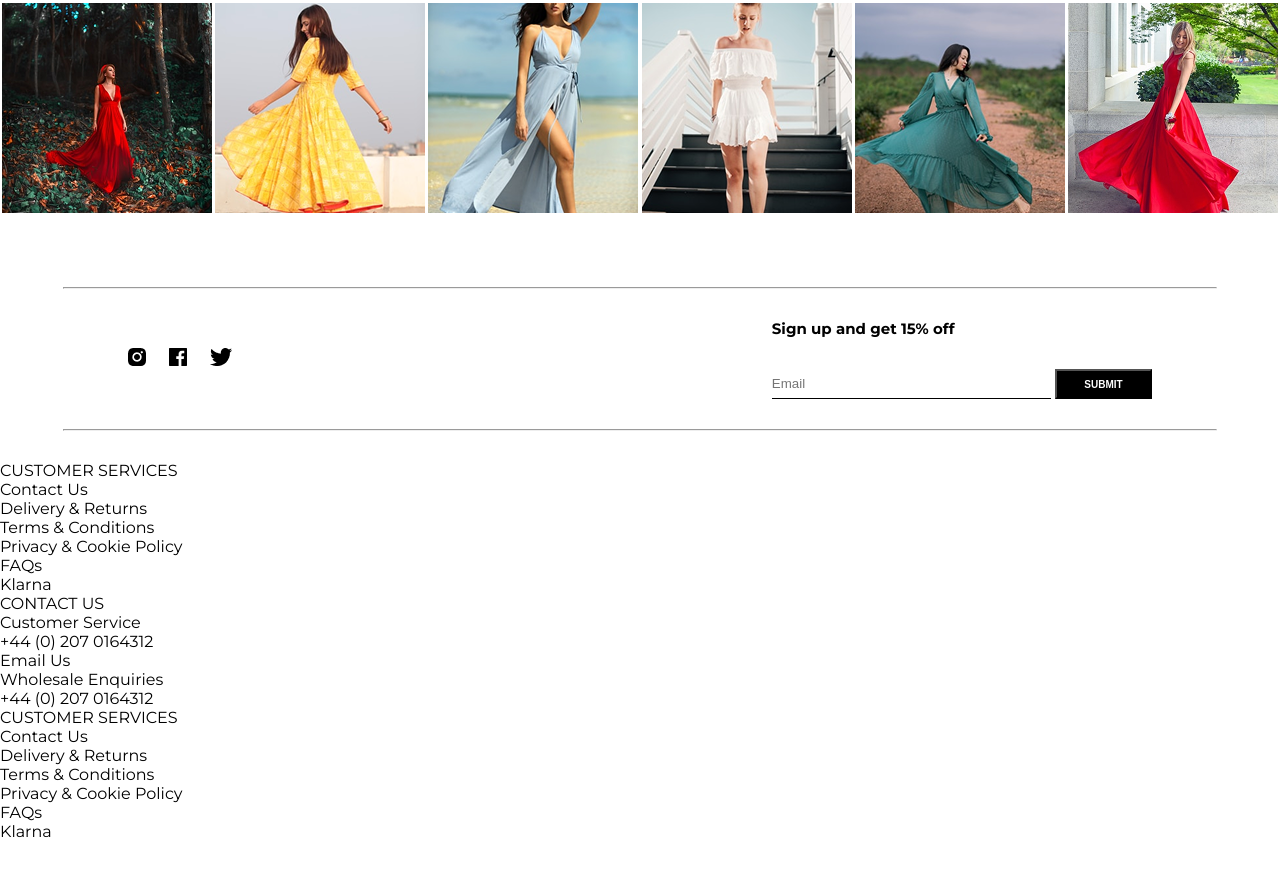
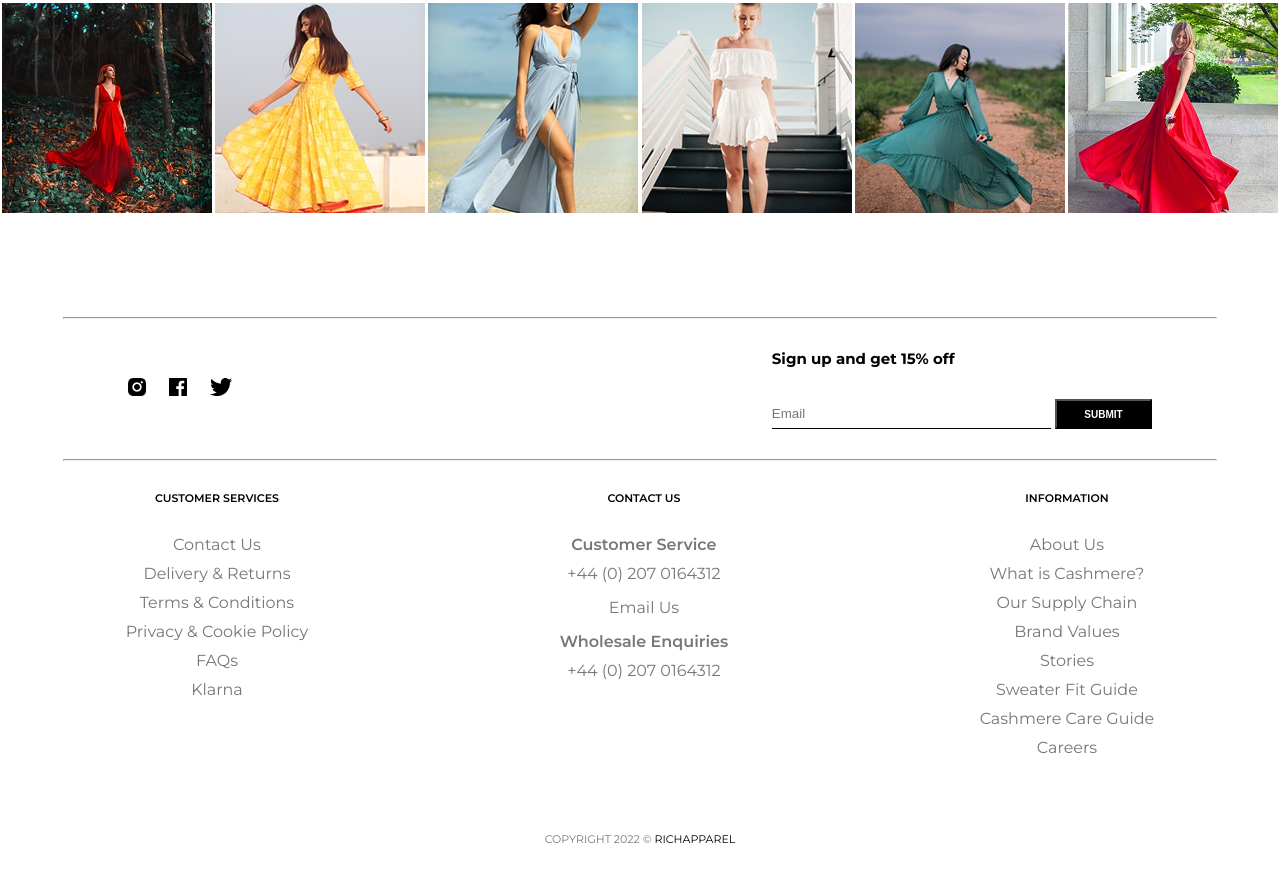
Before and after one commit to nafizfuad1/ecommerce, a plain HTML site: page index.html in a window 1280 px wide. Shown: the part 1927-2809 px from the top of the page. Before the commit the page ends 2768 px from the top, so only its background shows below. Drawn offline with nearby package versions, Linux system fonts and the light colour scheme.

Commit message:
footer added

```diff
--- a/index.html
+++ b/index.html
@@ -148,8 +148,9 @@
       </div>
       <hr />
       <!-- footer center content  -->
+      <div class="footer-main">
         <div class="footer-start">
-        <p>CUSTOMER SERVICES</p>
+          <p class="footer-caption">CUSTOMER SERVICES</p>
           <ul>
             <li>Contact Us</li>
             <li>Delivery & Returns</li>
@@ -160,25 +161,31 @@
           </ul>
         </div>
         <div class="footer-center">
-        <p>CONTACT US</p>
+          <p class="footer-caption">CONTACT US</p>
           <ul>
-          <li>Customer Service</li>
+            <li class="contact">Customer Service</li>
             <li>+44 (0) 207 0164312</li>
-          <li>Email Us</li>
-          <li>Wholesale Enquiries</li>
+            <li id="email">Email Us</li>
+            <li class="contact">Wholesale Enquiries</li>
             <li>+44 (0) 207 0164312</li>
           </ul>
         </div>
         <div class="footer-end">
-        <p>CUSTOMER SERVICES</p>
+          <p class="footer-caption">INFORMATION</p>
           <ul>
-          <li>Contact Us</li>
-          <li>Delivery & Returns</li>
-          <li>Terms & Conditions</li>
-          <li>Privacy & Cookie Policy</li>
-          <li>FAQs</li>
-          <li>Klarna</li>
+            <li>About Us</li>
+            <li>What is Cashmere?</li>
+            <li>Our Supply Chain</li>
+            <li>Brand Values</li>
+            <li>Stories</li>
+            <li>Sweater Fit Guide</li>
+            <li>Cashmere Care Guide</li>
+            <li>Careers</li>
           </ul>
+        </div>
+      </div>
+      <div class="copyright">
+        <p><span class="copy">COPYRIGHT 2022 ©</span> RICHAPPAREL</p>
       </div>
     </footer>
 
--- a/style.css
+++ b/style.css
@@ -139,6 +139,9 @@ body {
 }
 
 /* footer section style  */
+footer{
+  margin: 100px 0px;
+}
 hr {
   margin: 30px auto;
   width: 90%;
@@ -180,6 +183,38 @@ hr {
   width: 279px;
 }
 
+/* footer main section  */
+.footer-main {
+  display: flex;
+  justify-content: space-around;
+  text-align: center;
+}
+
+.footer-main ul li {
+  list-style: none;
+  color: #777777;
+  row-gap: 10px;
+  margin-bottom: 10px;
+}
+.footer-caption {
+  font-size: 11px;
+  font-weight: 600;
+  margin-bottom: 30px;
+}
+.contact {
+  font-weight: 600;
+}
+#email {
+  margin: 15px 0px;
+}
+.copyright {
+  margin: 65px auto;
+  text-align: center;
+  font-size: 11px;
+}
+.copy {
+  color: #777777;
+}
 /* collection slider responsive  */
 @media screen and (max-width: 768px) {
   .card-wrapper {
```
Lines whose indentation alone changed are shown as unchanged.
